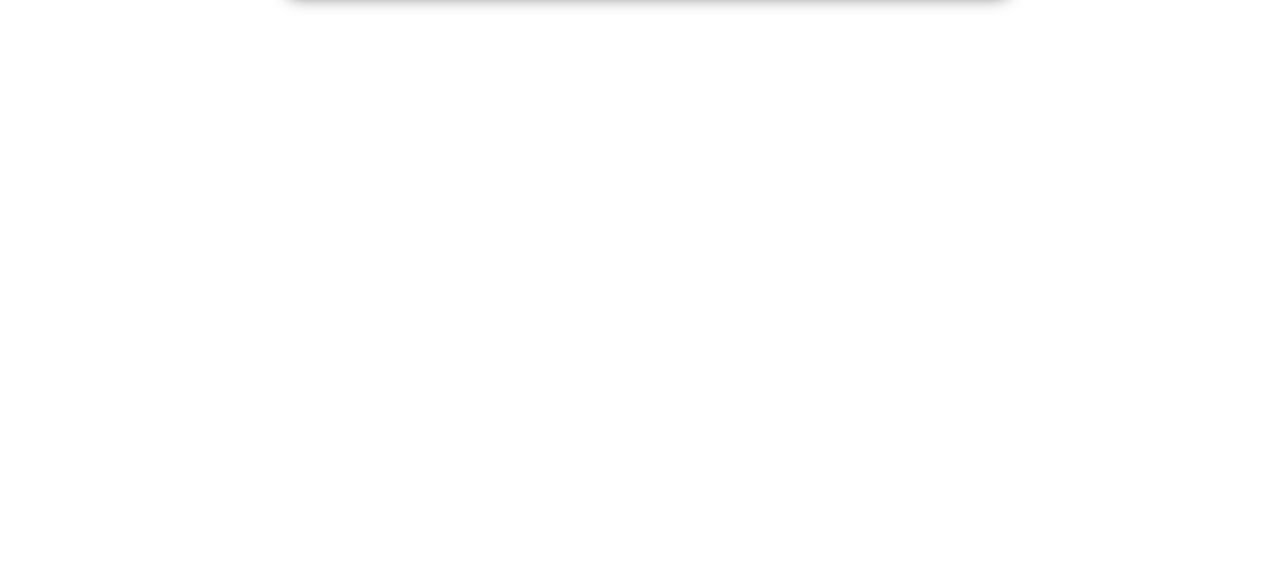
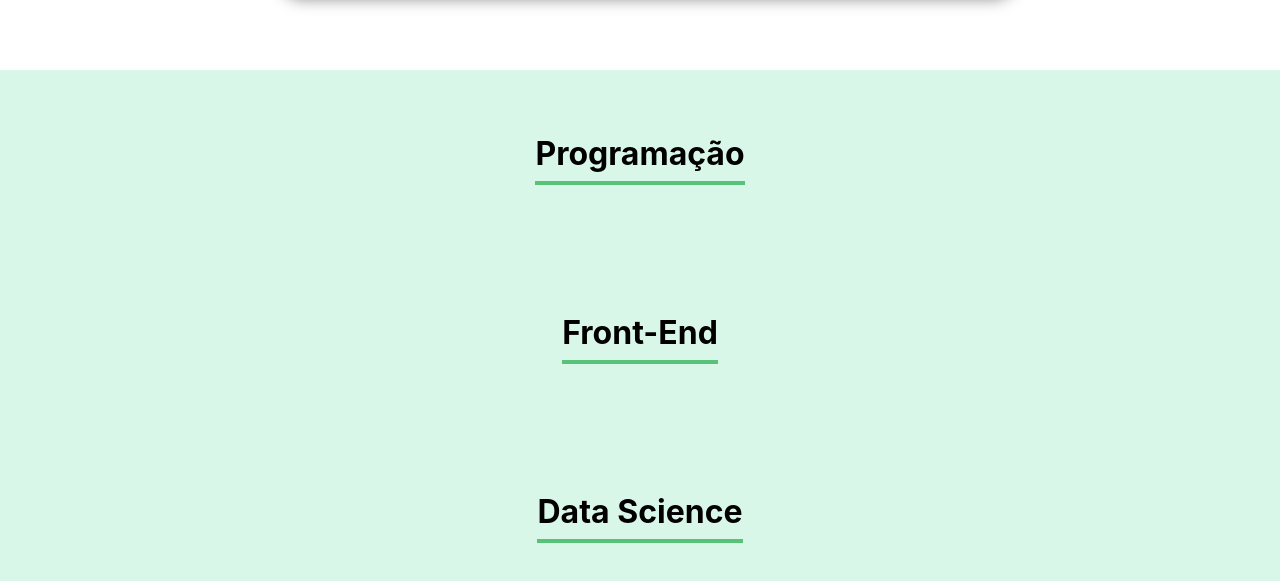
Before and after one commit to wermvasconcelos/curso-alura-react, a React (Create React App) app: page / in a window 1280 px wide. Shown: the part 1293-1874 px from the top of the page. Before the commit the page ends 1363 px from the top, so only its background shows below. Built offline with nearby package versions, Linux system fonts and the light colour scheme.

Commit message:
feat: componente time

```diff
--- a/src/App.js
+++ b/src/App.js
@@ -1,6 +1,7 @@
 import { useState } from 'react';
 import Banner from './componentes/Banner/Banner';
 import Formulario from './componentes/Fomulario';
+import Time from './componentes/Time';
 
 function App() {
 
@@ -14,6 +15,9 @@
     <div className="App">
       <Banner/>
       <Formulario aoColaboradorCadastrado={colaborador => aoNovoColaboradorAdicionar(colaborador)}/>
+      <Time nome="Programação"/>
+      <Time nome="Front-End"/>
+      <Time nome="Data Science"/>
     </div>
   );
 }
--- /dev/null
+++ b/src/componentes/Time/Time.css
@@ -0,0 +1,12 @@
+.time {
+    text-align: center;
+    padding: 32px;
+    background-color: #d9f7e9;
+}
+
+.time h3 {
+    font-size: 32px;
+    border-bottom: 4px solid #57C278;
+    display: inline-block;
+    padding-bottom:8px;
+}
--- /dev/null
+++ b/src/componentes/Time/index.js
@@ -0,0 +1,11 @@
+import './Time.css'
+
+const Time = (props) => {
+    return (
+        <section className='time'>
+            <h3>{props.nome}</h3>
+        </section>
+    )
+}
+
+export default Time
```
